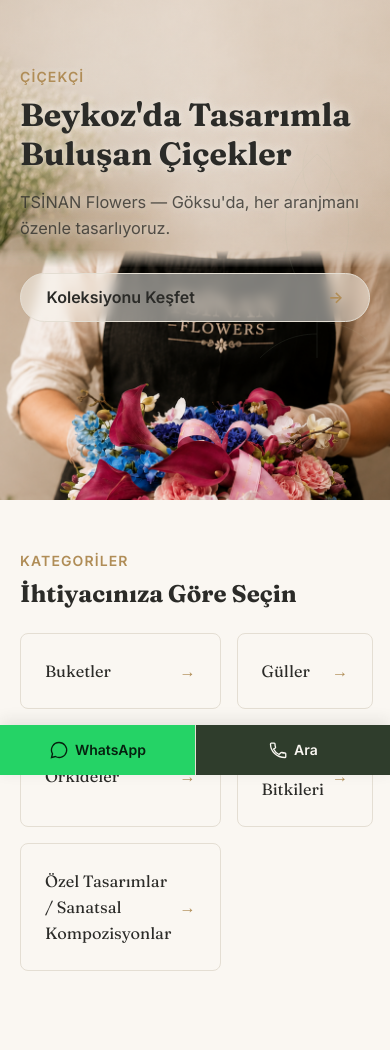
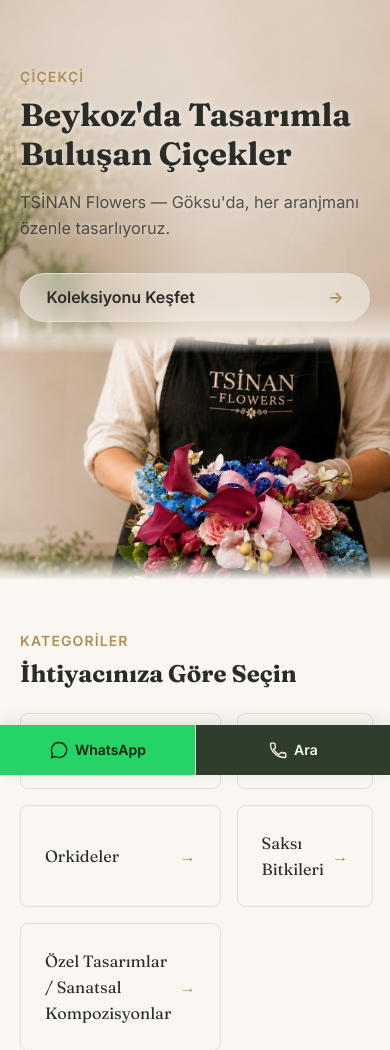
Before and after one commit to Burak-Kemer/cicekci-anadolu-hisari, a PHP site: page / in a window 390 px wide. Shown: the part 69-1119 px from the top of the page. Run offline with PHP 8.4, Linux system fonts and the light colour scheme; data comes from the database, SQL or seed files in the repository; data that the repository does not hold is empty.

Commit message:
Admin ürün düzenleme ve mobil hero düzeltildi

```diff
--- a/public_html/assets/css/public.css
+++ b/public_html/assets/css/public.css
@@ -430,7 +430,7 @@ body { padding-bottom: calc(56px + var(--safe-bottom)); }
        dar kalıyordu. Hero'nun toplam yüksekliğini fotoğrafın hikâyesini
        anlatabileceği kadar geri büyütüyoruz (3 buton varken de benzer
        bir toplam yüksekliğe sahipti); bölge oranları da buna göre. */
-    .hero--home { padding-bottom: calc(var(--space-6) + 130px); }
+    .hero--home { padding-bottom: calc(var(--space-6) + 210px); }
     .hero--home::before,
     .hero--home::after {
         content: "";
@@ -442,30 +442,28 @@ body { padding-bottom: calc(56px + var(--safe-bottom)); }
     }
     .hero--home::before {
         top: 0;
-        height: 58%;
+        height: 61%;
         background-image:
             linear-gradient(180deg, rgba(250,247,242,0.4) 0%, rgba(250,247,242,0.16) 58%, rgba(250,247,242,0) 82%),
             url('/assets/img/hero/tsinan-flowers-hero.webp');
         background-size: 250% auto;
         background-position: 2% 18%;
-        /* Son bant ::after'ın üst kısmıyla aynı yerde yumuşakça saydamlaşır. */
         -webkit-mask-image: linear-gradient(to bottom, #000 0%, #000 86%, transparent 100%);
         mask-image: linear-gradient(to bottom, #000 0%, #000 86%, transparent 100%);
     }
     .hero--home::after {
-        top: 50%;
+        top: 58%;
         bottom: 0;
-        /* Kol/önlük/çiçekçi VE buketin tamamına yakınını gösteren geniş
-           pencere — kaynak görselin x%44-%96, y%17-%62 aralığı. */
         background-image: url('/assets/img/hero/tsinan-flowers-hero.webp');
-        background-size: 192% auto;
-        background-position: 92% 32%;
-        /* Fade-in bandı, önlükteki "TSİNAN" satırı tam bu bölgenin
-           üst kısmına denk geldiği için kısa tutuluyor — aksi halde
-           metin soluk/hayalet gibi görünüyor, "FLOWERS" satırı ise
-           (bandın altında kaldığından) net kalıyordu. */
-        -webkit-mask-image: linear-gradient(to bottom, transparent 0%, #000 7%, #000 100%);
-        mask-image: linear-gradient(to bottom, transparent 0%, #000 7%, #000 100%);
+        background-size: 150% auto;
+        background-position: 92% 41%;
+        /* Alt kenardaki %10'luk sönümleme, dar viewport'larda (360px gibi,
+           başlık 3 satıra sardığında hero boyu uzayıp bu bölgenin kaynak
+           görselde daha aşağısını göstermesine yol açtığında) masa şeridinin
+           belirmesini önlüyor — o noktada zaten saydamlaşıp hero'nun kendi
+           krem zeminine yumuşakça karışıyor. */
+        -webkit-mask-image: linear-gradient(to bottom, transparent 0%, #000 7%, #000 90%, transparent 100%);
+        mask-image: linear-gradient(to bottom, transparent 0%, #000 7%, #000 90%, transparent 100%);
     }
 }
 .hero__decor {
```
Also changed, not shown: public_html/admin/urunler/duzenle.php (+5 -6 lines).
